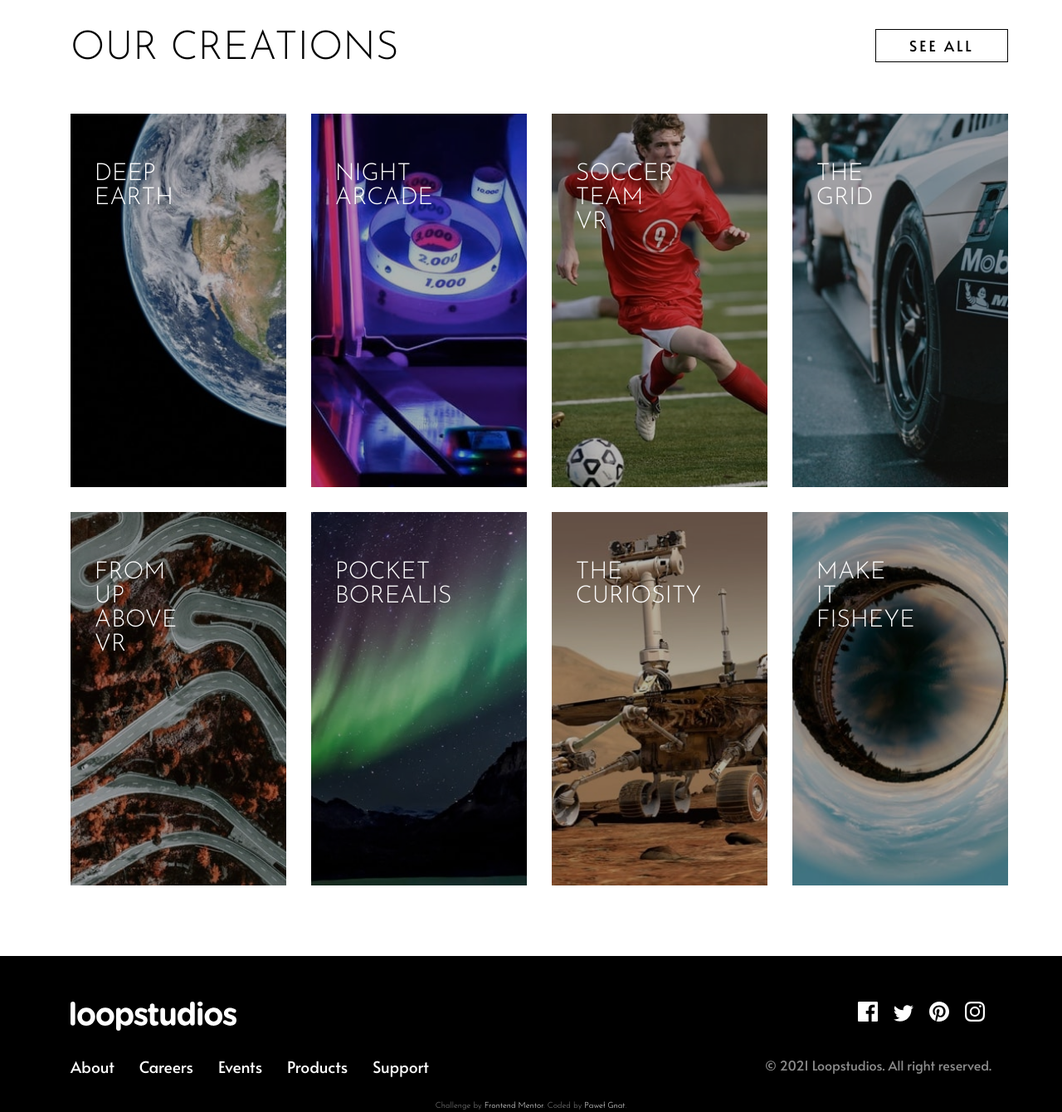
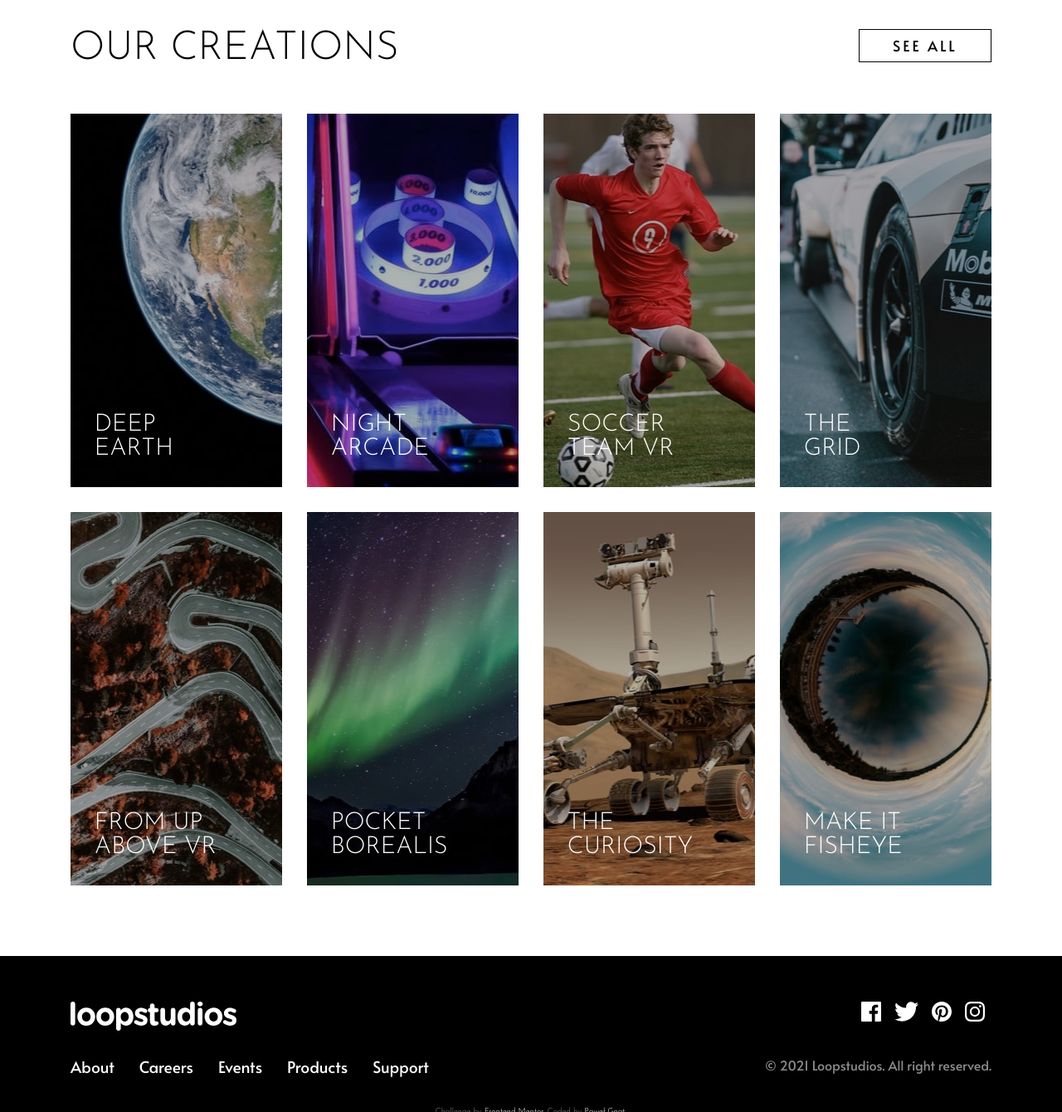
Before and after one commit to Pawel-Gnat/Frontend-Mentor-Loopstudios-landing-page, a plain HTML site: page index.html in a window 1280 px wide. Shown: the part 1460-2800 px from the top of the page at 83% size. Drawn offline with Linux system fonts and the light colour scheme.

Commit message:
added hover on items, repaired grid images and texts, improved js functions and filled in my readme file

```diff
--- a/index.html
+++ b/index.html
@@ -69,28 +69,28 @@
 		<section class="creations wrapper">
 			<p class="creations__heading heading">our creations</p>
 			<div class="creations__product">
-				<p class="creations__product--text">deep earth</p>
+				<p class="creations__product--text">deep <br>earth</p>
 			</div>
 			<div class="creations__product">
-				<p class="creations__product--text">night arcade</p>
+				<p class="creations__product--text">night <br>arcade</p>
 			</div>
 			<div class="creations__product">
-				<p class="creations__product--text">soccer team vr</p>
+				<p class="creations__product--text">soccer <br>team vr</p>
 			</div>
 			<div class="creations__product">
-				<p class="creations__product--text">the grid</p>
+				<p class="creations__product--text">the <br>grid</p>
 			</div>
 			<div class="creations__product">
-				<p class="creations__product--text">from up above vr</p>
+				<p class="creations__product--text">from up <br>above vr</p>
 			</div>
 			<div class="creations__product">
-				<p class="creations__product--text">pocket borealis</p>
+				<p class="creations__product--text">pocket <br>borealis</p>
 			</div>
 			<div class="creations__product">
-				<p class="creations__product--text">the curiosity</p>
+				<p class="creations__product--text">the <br>curiosity</p>
 			</div>
 			<div class="creations__product">
-				<p class="creations__product--text">make it fisheye</p>
+				<p class="creations__product--text">make it <br>fisheye</p>
 			</div>
 			<button class="creations__button">see all</button>
 		</section>
--- a/js/main.js
+++ b/js/main.js
@@ -6,7 +6,8 @@ const thirdLine = document.querySelector('.menu__btn--line:nth-child(3)')
 const displayLinks = document.querySelector('.display')
 const linksBox = document.querySelector('.menu__box')
 const body = document.querySelector('body')
-const disableScroll = document.querySelector('overflow')
+const disableScroll = document.querySelector('.overflow')
+const menuLinks = document.querySelectorAll('.menu__box--links a')
 
 menuBtn.addEventListener('click', () => {
 	firstLine.classList.toggle('active')
@@ -15,3 +16,13 @@ menuBtn.addEventListener('click', () => {
 	linksBox.classList.toggle('display')
 	body.classList.toggle('overflow')
 })
+
+menuLinks.forEach(links => {
+	links.addEventListener('click', () => {
+		firstLine.classList.toggle('active')
+		secondLine.classList.toggle('active')
+		thirdLine.classList.toggle('active')
+		linksBox.classList.toggle('display')
+		body.classList.toggle('overflow')
+	})
+})
--- a/sass/style.scss
+++ b/sass/style.scss
@@ -156,6 +156,19 @@ header {
 	color: $white;
 }
 
+.link::after {
+	content: '';
+	display: block;
+	padding-bottom: 5px;
+	border-bottom: 2px solid $white;
+	transform: scaleX(0);
+	transition: transform 250ms ease-in-out;
+}
+
+.link:hover::after {
+	transform: scaleX(1);
+}
+
 .heading {
 	text-transform: uppercase;
 	font-size: 2rem;
@@ -207,16 +220,15 @@ header {
 		background-size: cover;
 
 		&--text {
-			position: relative;
+			position: absolute;
+			height: 100%;
 			width: 100%;
-			height: 100%;
 			left: 0;
 			top: 0;
 			text-transform: uppercase;
 			font-size: 1.5rem;
 			padding-top: 2em;
 			padding-left: 1em;
-			padding-right: 7em;
 			color: $white;
 			text-align: left;
 			z-index: 2;
@@ -230,11 +242,7 @@ header {
 		}
 	}
 
-	// stopped here, need to work on my text in products
-	// later i need to make animated hovers on items
-	// and i need to improve my JS with links clicking
-
-	&__product:after {
+	&__product::after {
 		content: '';
 		position: absolute;
 		width: 100%;
@@ -335,9 +343,24 @@ footer {
 
 	&__media {
 		grid-area: 3 / 1 / 4 / 2;
+		display: flex;
 
 		img {
+			height: 24px;
 			margin: 0 0.8em;
+		}
+
+		a::after {
+			content: '';
+			display: block;
+			padding-bottom: 5px;
+			border-bottom: 2px solid $white;
+			transform: scaleX(0);
+			transition: transform 250ms ease-in-out;
+		}
+
+		a:hover::after {
+			transform: scaleX(1);
 		}
 	}
 
@@ -404,7 +427,7 @@ footer {
 	}
 
 	.creations {
-		grid-template-columns: repeat(4, auto);
+		grid-template-columns: repeat(4, 1fr);
 		grid-template-rows: repeat(3, auto);
 		grid-column-gap: 30px;
 		grid-row-gap: 30px;
@@ -420,7 +443,8 @@ footer {
 			max-width: 26em;
 
 			&--text {
-				font-size: 1.6rem;
+				padding-top: 14em;
+				font-size: 1.3rem;
 			}
 		}
 
@@ -510,6 +534,17 @@ footer {
 	}
 }
 
+@media (min-width: 900px) {
+	.creations {
+		&__product {
+			&--text {
+				font-size: 1.6rem;
+				padding-top: 10.5em;
+			}
+		}
+	}
+}
+
 @media (min-width: 992px) {
 	.navbar {
 		&__hero {
@@ -572,6 +607,7 @@ footer {
 
 			&--text {
 				font-size: 1.8rem;
+				padding-top: 12.5em;
 			}
 		}
 
```
Also changed, not shown: css/style.css, screenshot.jpg (added), 2 other files.
